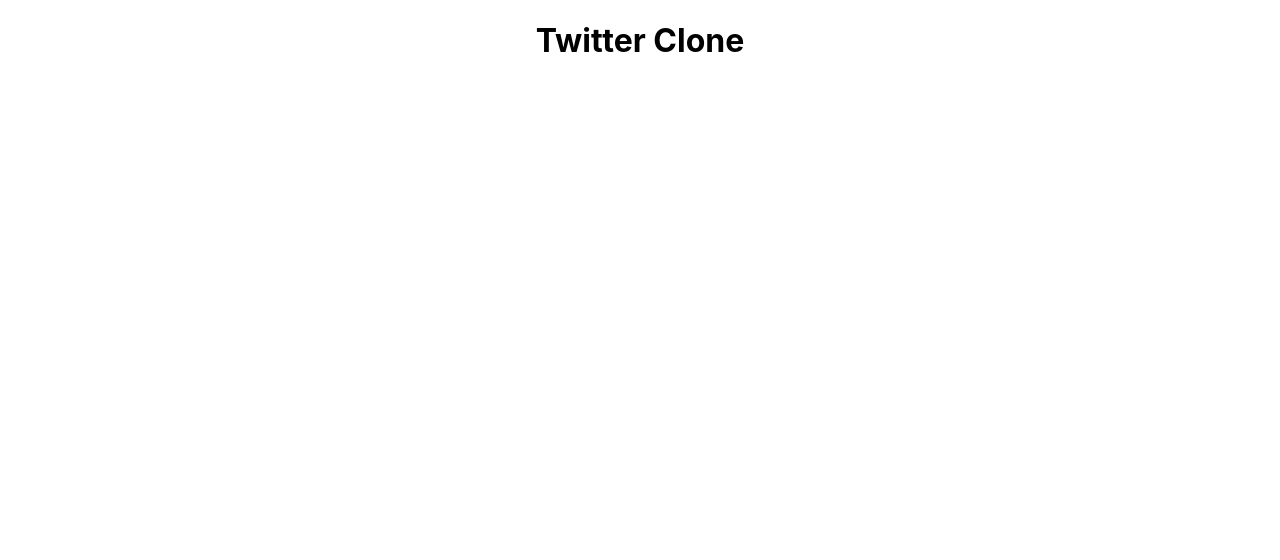
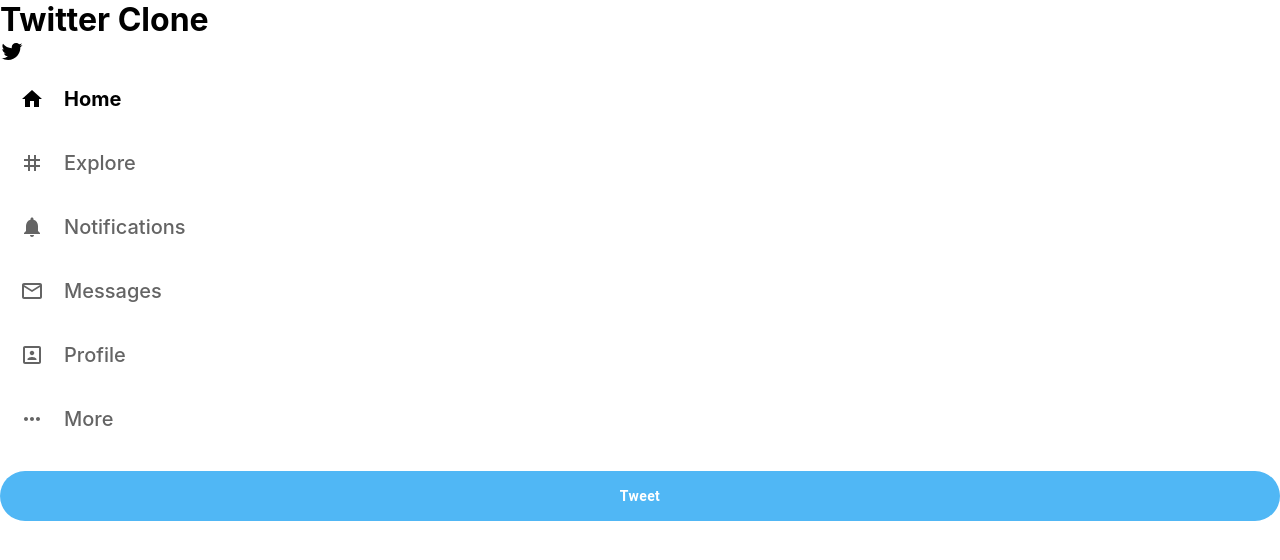
Before and after one commit to Chethan30/twitter-clone, a React (Create React App) app: page / in a window 1280 px wide. Shown: the top 560 px of the page. Built offline with nearby package versions, Linux system fonts and the light colour scheme.

Commit message:
Sidebar User Interface

```diff
--- a/package.json
+++ b/package.json
@@ -3,6 +3,10 @@
   "version": "0.1.0",
   "private": true,
   "dependencies": {
+    "@emotion/react": "^11.10.5",
+    "@emotion/styled": "^11.10.5",
+    "@mui/icons-material": "^5.11.0",
+    "@mui/material": "^5.11.4",
     "@testing-library/jest-dom": "^5.16.5",
     "@testing-library/react": "^13.4.0",
     "@testing-library/user-event": "^13.5.0",
--- a/src/App.css
+++ b/src/App.css
@@ -1,38 +1,7 @@
-.App {
-  text-align: center;
+:root {
+  --twitter-primary: #50b7f5;
+  --twitter-accent: #e8f5fe;
+  --twitter-black: black;
+  --twitter-grey: rgba(189, 189, 189, 0.573);
+  --twitter-white: white;
 }
-
-.App-logo {
-  height: 40vmin;
-  pointer-events: none;
-}
-
-@media (prefers-reduced-motion: no-preference) {
-  .App-logo {
-    animation: App-logo-spin infinite 20s linear;
-  }
-}
-
-.App-header {
-  background-color: #282c34;
-  min-height: 100vh;
-  display: flex;
-  flex-direction: column;
-  align-items: center;
-  justify-content: center;
-  font-size: calc(10px + 2vmin);
-  color: white;
-}
-
-.App-link {
-  color: #61dafb;
-}
-
-@keyframes App-logo-spin {
-  from {
-    transform: rotate(0deg);
-  }
-  to {
-    transform: rotate(360deg);
-  }
-}
--- a/src/App.js
+++ b/src/App.js
@@ -1,9 +1,11 @@
 import "./App.css";
+import Sidebar from "./components/Sidebar/Sidebar";
 
 function App() {
   return (
     <div className="App">
       <h1>Twitter Clone</h1>
+      <Sidebar />
     </div>
   );
 }
--- /dev/null
+++ b/src/components/Sidebar/Sidebar.js
@@ -0,0 +1,34 @@
+import React from "react";
+import SidebarOptions from "./SidebarOptions";
+import TwitterIcon from "@mui/icons-material/Twitter";
+import HomeIcon from "@mui/icons-material/Home";
+import TagIcon from "@mui/icons-material/Tag";
+import NotificationsIcon from "@mui/icons-material/Notifications";
+import MailOutlineIcon from "@mui/icons-material/MailOutline";
+import PortraitIcon from "@mui/icons-material/Portrait";
+import MoreHorizIcon from "@mui/icons-material/MoreHoriz";
+import { Button } from "@mui/material";
+
+function Sidebar() {
+  return (
+    <div className="sidebar">
+      {/* Twitter Icon */}
+      <TwitterIcon />
+
+      {/* Sidebar Options */}
+      <SidebarOptions text={"Home"} Icon={HomeIcon} active={true} />
+      <SidebarOptions text={"Explore"} Icon={TagIcon} />
+      <SidebarOptions text={"Notifications"} Icon={NotificationsIcon} />
+      <SidebarOptions text={"Messages"} Icon={MailOutlineIcon} />
+      <SidebarOptions text={"Profile"} Icon={PortraitIcon} />
+      <SidebarOptions text={"More"} Icon={MoreHorizIcon} />
+
+      {/* Tweet Button */}
+      <Button variant="outlined" className="sidebar-tweet" fullWidth>
+        Tweet
+      </Button>
+    </div>
+  );
+}
+
+export default Sidebar;
--- /dev/null
+++ b/src/components/Sidebar/SidebarOptions.css
@@ -0,0 +1,49 @@
+.sidebar-options {
+  display: flex;
+  align-items: center;
+  width: min-content;
+  border-radius: 35px;
+  cursor: pointer;
+  color: rgb(100, 100, 100);
+
+  transition: 100ms all ease-out;
+}
+
+.sidebar-options:hover {
+  background-color: var(--twitter-grey);
+  color: var(--twitter-black);
+}
+
+.sidebar-options:hover > * {
+  font-weight: bold;
+}
+
+.sidebar-options > .MuiSvgIcon-root {
+  padding: 20px;
+}
+
+.sidebar-options > h2 {
+  font-weight: 500;
+  font-size: 20px;
+  padding: 20px 30px 20px 0px;
+}
+
+.sidebar-options--active > h2 {
+  font-weight: bold;
+  color: var(--twitter-black);
+}
+
+.sidebar-options--active {
+  color: var(--twitter-black);
+}
+
+.sidebar-tweet {
+  background-color: var(--twitter-primary) !important;
+  border: none !important;
+  color: var(--twitter-white) !important;
+  font-weight: bold !important;
+  text-transform: inherit !important;
+  border-radius: 35px !important;
+  height: 50px !important;
+  margin-top: 20px !important;
+}
--- /dev/null
+++ b/src/components/Sidebar/SidebarOptions.js
@@ -0,0 +1,14 @@
+import React from "react";
+import "./SidebarOptions.css";
+
+function SidebarOptions({ active, text, Icon }) {
+  return (
+    <div className={`sidebar-options ${active && "sidebar-options--active"}`}>
+      {/*  */}
+      <Icon />
+      <h2>{text}</h2>
+    </div>
+  );
+}
+
+export default SidebarOptions;
--- a/src/index.css
+++ b/src/index.css
@@ -1,13 +1,17 @@
+* {
+  margin: 0;
+}
+
 body {
   margin: 0;
-  font-family: -apple-system, BlinkMacSystemFont, 'Segoe UI', 'Roboto', 'Oxygen',
-    'Ubuntu', 'Cantarell', 'Fira Sans', 'Droid Sans', 'Helvetica Neue',
+  font-family: -apple-system, BlinkMacSystemFont, "Segoe UI", "Roboto", "Oxygen",
+    "Ubuntu", "Cantarell", "Fira Sans", "Droid Sans", "Helvetica Neue",
     sans-serif;
   -webkit-font-smoothing: antialiased;
   -moz-osx-font-smoothing: grayscale;
 }
 
 code {
-  font-family: source-code-pro, Menlo, Monaco, Consolas, 'Courier New',
+  font-family: source-code-pro, Menlo, Monaco, Consolas, "Courier New",
     monospace;
 }
```
Also changed, not shown: src/components/Sidebar/Sidebar.css (added), 1 other file (tests, documents, lock files or other folders).
